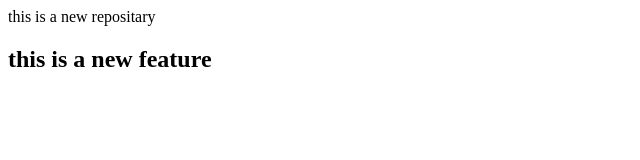
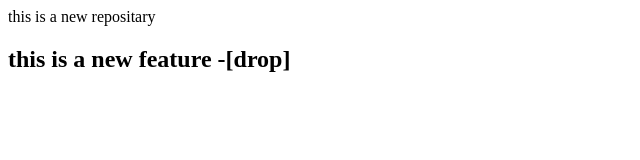
Before and after one commit to ShivaGundeti/localrepo, a plain HTML site: page localrepo/index.html in a window 1280 px wide. Shown: the whole page, without its empty margins (0-640 px from the left). Drawn offline with Linux system fonts and the light colour scheme.

Commit message:
Add drop

```diff
--- a/localrepo/index.html
+++ b/localrepo/index.html
@@ -1,3 +1,3 @@
 <p>this is a new repositary</p>
 
-<h2>this is a new feature</h2>
+<h2>this is a new feature -[drop]</h2>
```
